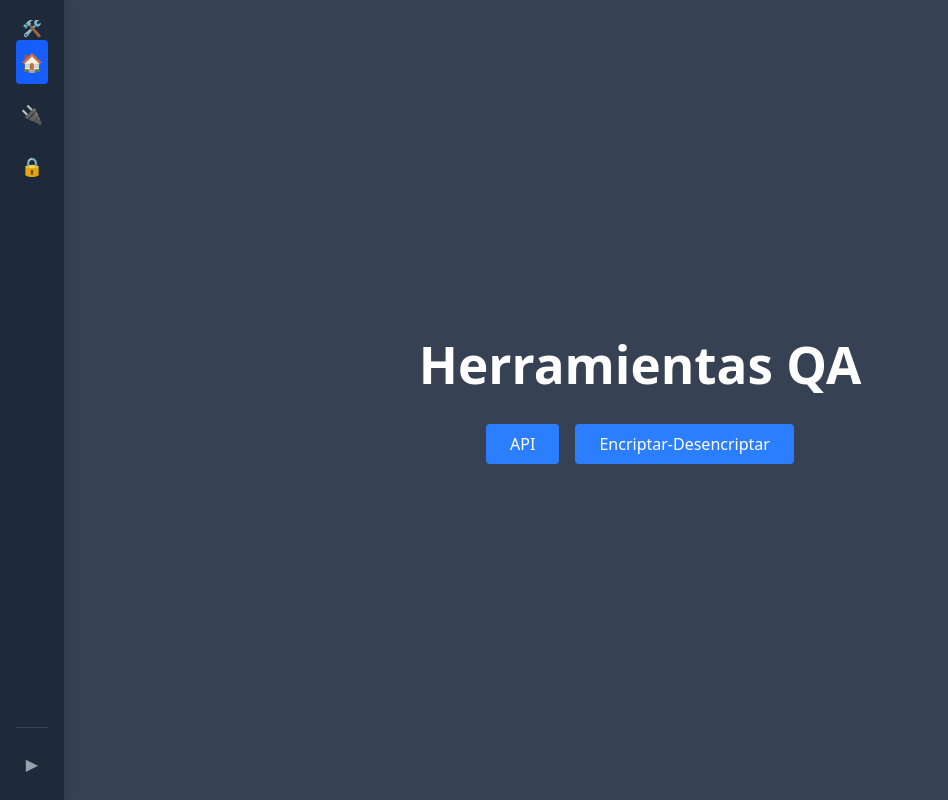
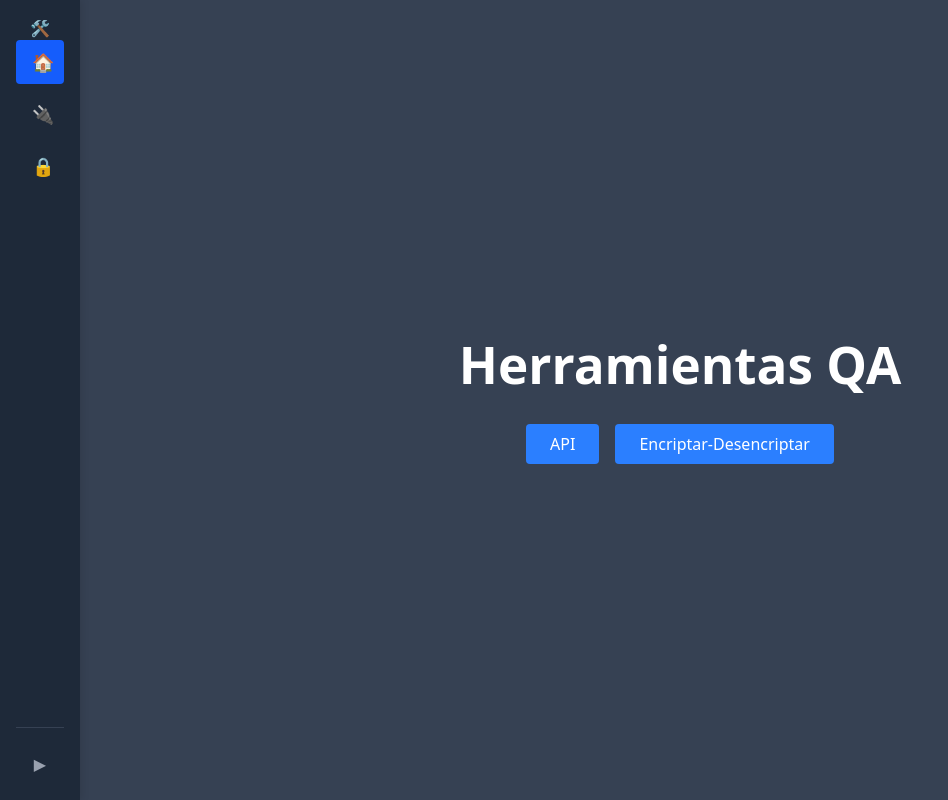
Before and after one commit to Manuxxrsb/Qa-Tools, a React (Vite) app: page / in a window 1280 px wide. Both pictures are taken after a click on the button "Colapsar menú". Shown: the whole page, without its empty margins (0-948 px from the left). Built offline with nearby package versions, Linux system fonts and the light colour scheme.

Commit message:
Actualiza la lógica de la barra lateral para reflejar su estado colapsado en el componente Encript y ajusta el ancho de la barra lateral en el componente Sidebar. Mejora la interfaz de usuario en la página de encriptación.

```diff
--- a/src/App.jsx
+++ b/src/App.jsx
@@ -13,6 +13,7 @@ function App() {
     const savedCsv = localStorage.getItem('qa-tools-csv');
     return savedCsv || '';
   });
+  const [sidebarWidth, setSidebarWidth] = useState('240px'); // Ancho por defecto del sidebar
 
   // Guardar el CSV en localStorage cuando cambie
   useEffect(() => {
@@ -40,7 +41,7 @@ function App() {
       case 'api':
         return <ApiPage csvContent={csvContent} setCsvContent={setCsvContent} clearCsvCache={clearCsvCache} />;
       case 'encript':
-        return <Encript />;
+        return <Encript isCollapsed={isSidebarCollapsed} />;
       default:
         return <HomePage setActiveView={setActiveView} />;
     }
@@ -53,8 +54,9 @@ function App() {
         setActiveView={setActiveView}
         isCollapsed={isSidebarCollapsed}
         toggleSidebar={toggleSidebar}
+        onWidthChange={(width) => setSidebarWidth(width)}
       />
-      <main className="flex-1 bg-gray-700 transition-all duration-300 text-white min-h-screen flex flex-col items-center justify-center overflow-auto">
+      <main className="flex-1 bg-gray-700 transition-all duration-300 text-white min-h-screen flex flex-col items-center justify-center overflow-auto" style={{ marginLeft: isSidebarCollapsed ? '80px' : '240px' }}>
         {renderView()}
       </main>
     </div>
--- a/src/Components/Sidebar.jsx
+++ b/src/Components/Sidebar.jsx
@@ -1,53 +1,53 @@
-import React from 'react';
+import React, { useEffect, useState } from 'react';
 
-function Sidebar({ activeView, setActiveView, isCollapsed, toggleSidebar }) {
+function Sidebar({ activeView, setActiveView, isCollapsed, toggleSidebar, onWidthChange }) {
+    useEffect(() => {
+        onWidthChange(!isCollapsed ? '240px' : '80px');
+    }, [isCollapsed, onWidthChange]);
+
     const menuItems = [
         { id: 'home', label: 'Inicio', icon: '🏠' },
         { id: 'api', label: 'API', icon: '🔌' },
         { id: 'encript', label: 'Encriptación', icon: '🔒' }
-    ];
-
-    return (
-        <div className={`bg-gray-800 text-white ${isCollapsed ? 'w-16' : 'w-64'} min-h-screen h-screen fixed left-0 top-0 z-40 p-4 transition-all duration-300 flex flex-col`} style={{ boxShadow: '2px 0 8px rgba(0,0,0,0.1)' }}>
-            <div className={`${isCollapsed ? 'text-center' : 'text-xl font-bold mb-8 text-center'}`}>
-                {isCollapsed ? '🛠️' : 'QA Tools'}
+    ]; return (
+        <div className={`bg-gray-800 text-white ${!isCollapsed ? 'w-60' : 'w-20'} min-h-screen h-screen fixed left-0 top-0 z-40 p-4 transition-all duration-300 flex flex-col`} style={{ boxShadow: '2px 0 8px rgba(0,0,0,0.1)' }}>
+            <div className={`${!isCollapsed ? 'text-xl font-bold mb-8' : 'text-center'}`}>
+                {!isCollapsed ? 'QA Tools' : '🛠️'}
             </div>
 
             <nav className="flex-grow">
                 <ul>
                     {menuItems.map((item) => (<li key={item.id} className="mb-2">
-                        <button
-                            className={`w-full text-left py-2 px-4 rounded transition-colors ${activeView === item.id
-                                ? 'bg-blue-600 text-white'
-                                : 'text-gray-300 hover:bg-gray-700'
-                                } ${isCollapsed ? 'flex justify-center' : ''}`}
+                        <button className={`w-full text-left py-2 px-4 rounded transition-colors ${activeView === item.id
+                            ? 'bg-blue-600 text-white'
+                            : 'text-gray-300 hover:bg-gray-700'
+                            } ${!isCollapsed ? '' : 'justify-center'}`}
                             onClick={() => setActiveView(item.id)}
-                            title={isCollapsed ? item.label : ""}
+                            title={!isCollapsed ? "" : item.label}
                         >
-                            {isCollapsed ? (
-                                <span className="text-lg">{item.icon}</span>
-                            ) : (
+                            {!isCollapsed ? (
                                 <div className="flex items-center">
                                     <span className="mr-2">{item.icon}</span>
                                     <span>{item.label}</span>
                                 </div>
+                            ) : (
+                                <span className="text-lg">{item.icon}</span>
                             )}
                         </button>
                     </li>))}
                 </ul>
             </nav>
             <div className="pt-4 mt-4 border-t border-gray-700">
-                <button
-                    className={`w-full py-2 flex items-center ${isCollapsed ? 'justify-center' : 'justify-end'} text-gray-400 hover:text-white transition-colors`}
+                <button className={`w-full py-2 flex items-center ${!isCollapsed ? 'justify-end' : 'justify-center'} text-gray-400 hover:text-white transition-colors`}
                     onClick={toggleSidebar}
-                    title={isCollapsed ? "Expandir menú" : "Colapsar menú"}
+                    title={!isCollapsed ? "Colapsar menú" : "Expandir menú"}
                 >
-                    {isCollapsed ? (
-                        <span>▶</span>
-                    ) : (
+                    {!isCollapsed ? (
                         <>
                             <span>◀</span>
                         </>
+                    ) : (
+                        <span>▶</span>
                     )}
                 </button>
             </div>
--- a/src/Pages/encript.jsx
+++ b/src/Pages/encript.jsx
@@ -4,7 +4,7 @@ import { copyToClipboard, showCopySuccess } from '../Handlers/ClipboardHandler';
 import { formatJSON, getJsonSummary } from '../Handlers/JsonHandler';
 import Sidebar from '../Components/Sidebar';
 
-function Encript() {
+function Encript({ isCollapsed }) {
     const {
         text,
         setText,
@@ -19,15 +19,16 @@ function Encript() {
         isJsonInput,
         handleProcess
     } = useEncryption();
-    const [isSidebarCollapsed, setIsSidebarCollapsed] = useState(false);
-    // Ancho de la sidebar: 4rem (colapsada) o 16rem (expandida)
-    const sidebarWidth = isSidebarCollapsed ? '4rem' : '16rem';
+
+    // Ancho de la sidebar basado en la prop isCollapsed
+    const sidebarWidth = isCollapsed ? '80px' : '240px';
 
     return (
         <div className="flex flex-col items-center w-full min-h-screen bg-gray-700 overflow-auto">
-            <h1 className="text-3xl mb-8 text-center font-bold text-white">Encriptación / Desencriptación</h1>
-            <div className="flex flex-col items-center w-full">
-                <div className="w-full max-w-3xl flex flex-col gap-6 items-center pb-12">
+            <h1 className="text-3xl mb-8 text-center font-bold text-white sticky top-0 z-20 bg-gray-700 pt-6 pb-4 w-full">
+                Encriptación / Desencriptación
+            </h1>            <div className="flex flex-col items-center w-full px-4">
+                <div className="w-full max-w-4xl flex flex-col gap-6 items-center pb-12">
                     {/* Botones para seleccionar modo */}
                     <div className="flex justify-center space-x-4 mb-2">
                         <button
```
